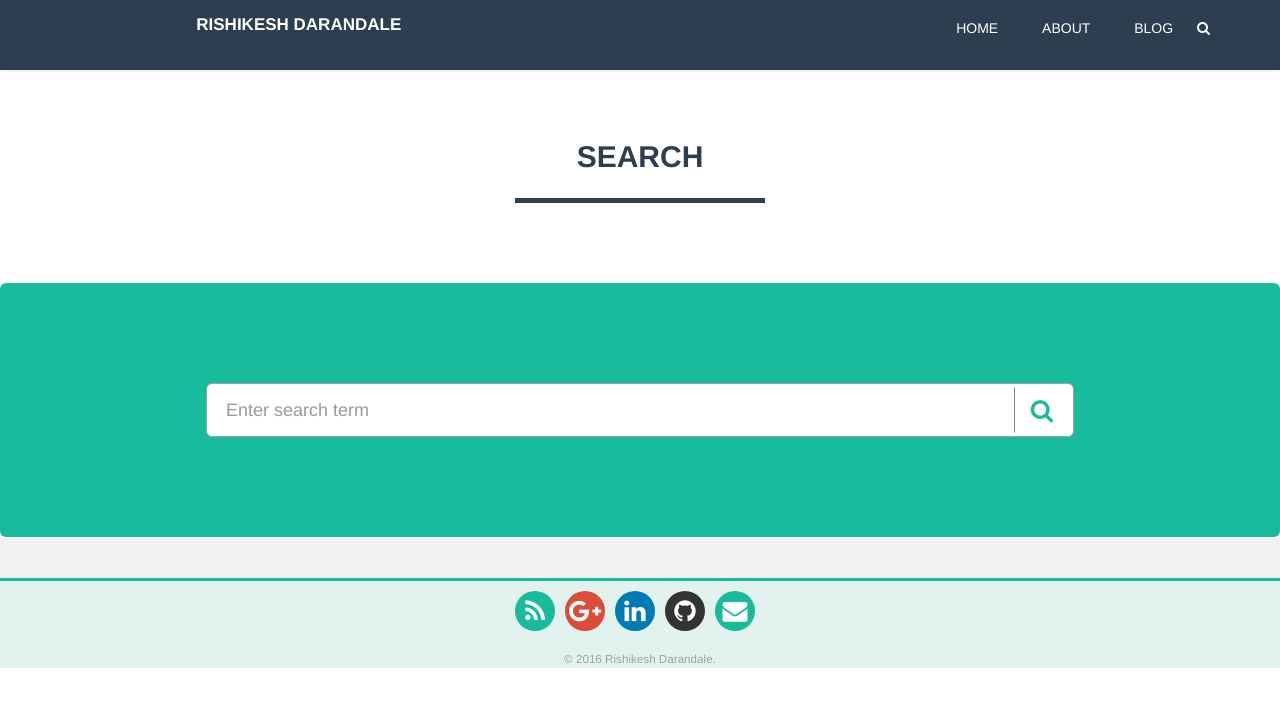
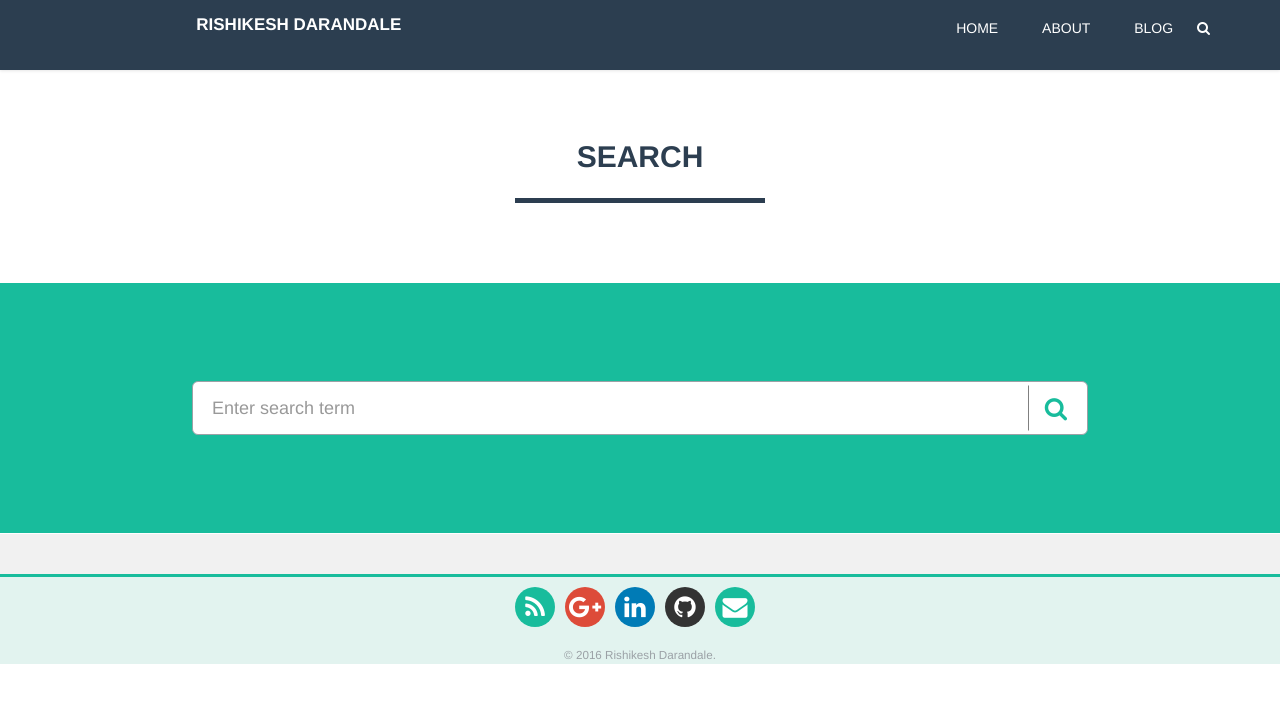
Before and after one commit to RishikeshDarandale/rishikeshdarandale.github.io, a Jekyll site: the page built from _pages/search.html, in a window 1280 px wide. Shown: the top 707 px of the page. Built offline with Jekyll 4.4.1, drawn with Linux system fonts in a browser that asks for light colours; nearby versions of some CDN libraries.

Commit message:
Made the search bar component independent of container

```diff
--- a/_data/bio.yml
+++ b/_data/bio.yml
@@ -7,7 +7,7 @@
 
 email: Rishikesh.Darandale@gmail.com
 
-primary-skills: Technologist - Full Stack Developer - Java Developer
+primary-skills: Technologist - Full Stack Developer - DevOps
 
 social:
   # gravatar image with 300x300 px
--- a/_pages/search.html
+++ b/_pages/search.html
@@ -14,8 +14,9 @@
       <hr class="star">
     </div>
   </div>
-  <div class="row"
+  <div class="row">
     <!-- Search form -->
+    <div class="search-container">
       <div class="searchbar text-center">
         <form method="get" action="/search/" data-search-form>
           <div class="searchbar__group center-block">
@@ -27,6 +28,7 @@
             </span>
           </div>
         </form>
+      </div>
     </div>
   </div>
 </div>
--- a/_sass/common/_common.scss
+++ b/_sass/common/_common.scss
@@ -69,9 +69,10 @@
 
 /* search bar */
 .searchbar {
-  padding: 100px 20px;
-  border-radius: 6px;
-  background: $color-green;
+  width: 100%;
+  position: absolute;
+  top: 50%;
+  transform: translateY(-50%);
 
   &__group {
     padding: 3px;
@@ -95,6 +96,12 @@
   }
 }
 
+.search-container {
+  height: 250px;
+  background: $color-green;
+  position: relative;
+}
+
 .search-result {
   font-size: 1.25em;
   font-weight: 300;
```
Lines whose indentation alone changed are shown as unchanged.
